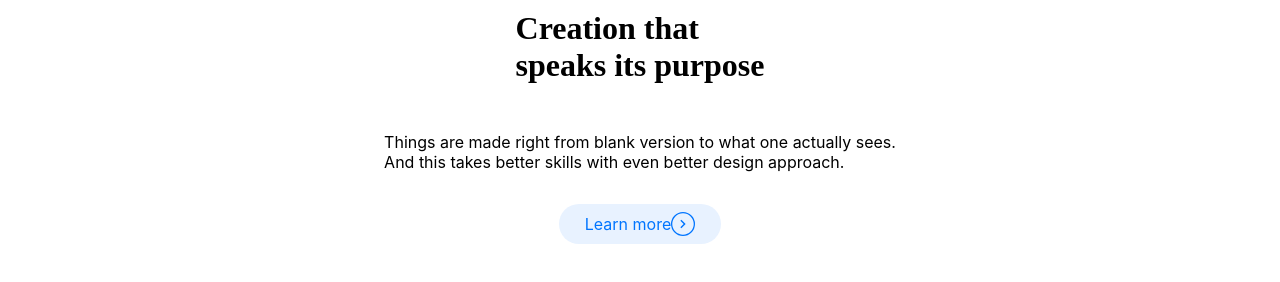
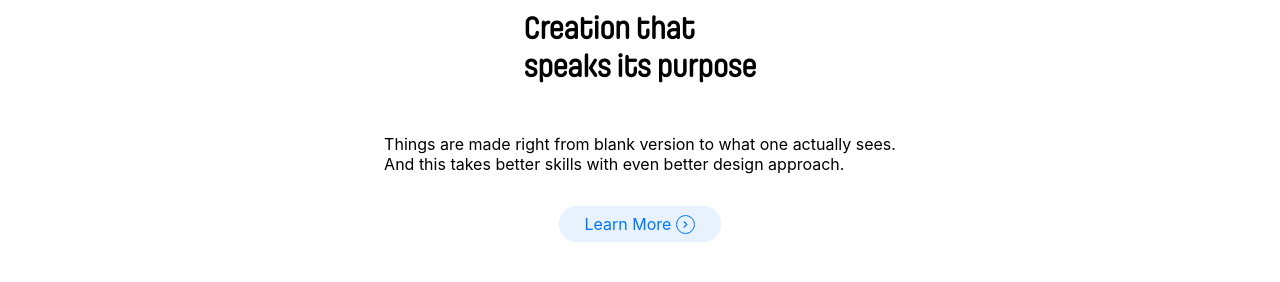
Before and after one commit to sarvesh-astrophile/wde, a plain HTML site: page index.html in a window 1280 px wide. Shown: the part 62-344 px from the top of the page. Drawn offline with Linux system fonts and the light colour scheme.

Commit message:
changes in hero section

```diff
--- a/css/bodystyle.css
+++ b/css/bodystyle.css
@@ -1,4 +1,4 @@
-@import url('pilcrow-rounded.css');
+@import url('../WEB/css/pilcrow-rounded.css');
 @import url('sf-pro-display.css');
 
 body {
@@ -13,6 +13,10 @@ body {
 
 .nav-links-flex {
 
+}
+
+#arrow-learn-more {
+    margin-left: 5px;
 }
 
 nav {
@@ -71,7 +75,7 @@ nav {
     display: flex;
     flex-direction: row;
     align-items: center;
-    justify-content: center;
+    justify-content: space-between;
 }
 
 #headding-flex {
--- a/index.html
+++ b/index.html
@@ -28,8 +28,17 @@
             <h1>Creation that <br> speaks its purpose</h1>
             <p>Things are made right from blank version to what one actually sees. <br>
                 And this takes better skills with even better design approach.</p>
-            <p><a class="learn-more learn-more-flex" href="http://" target="_blank" rel="noopener noreferrer">
-                Learn more <img id="right-arrow" src="src/right-arrow.svg" alt="">
+            <!-- <p>
+                <a class="learn-more learn-more-flex" href="#" target="_blank" rel="noopener noreferrer">
+                <div class="text-learn-more">Learn more</div>
+                <img id="arrow-learn-more" src="src/right-arrow.svg" alt="">
+                </a>
+            </p> -->
+
+            <p>
+                <a href="#" class="learn-more learn-more-flex">
+                <span class="text-learn-more">Learn More</span>
+                <img src="src/right-arrow.svg" alt="arrow" id="arrow-learn-more">
                 </a>
             </p>
         </article>
```
Also changed, not shown: src/Union.svg (added).
